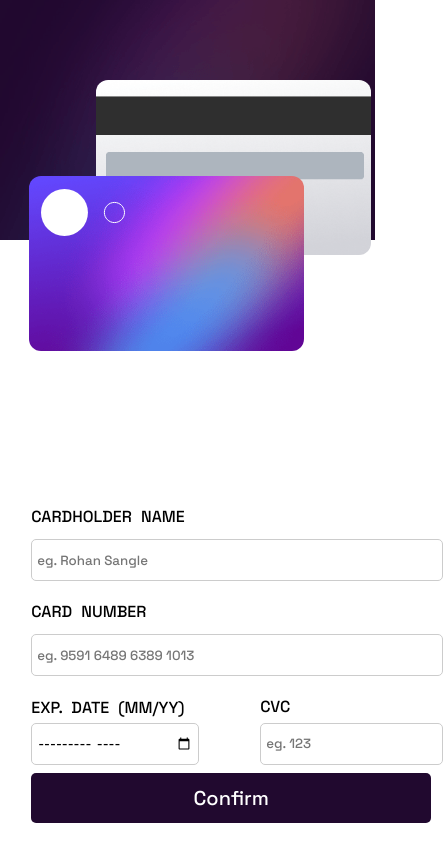
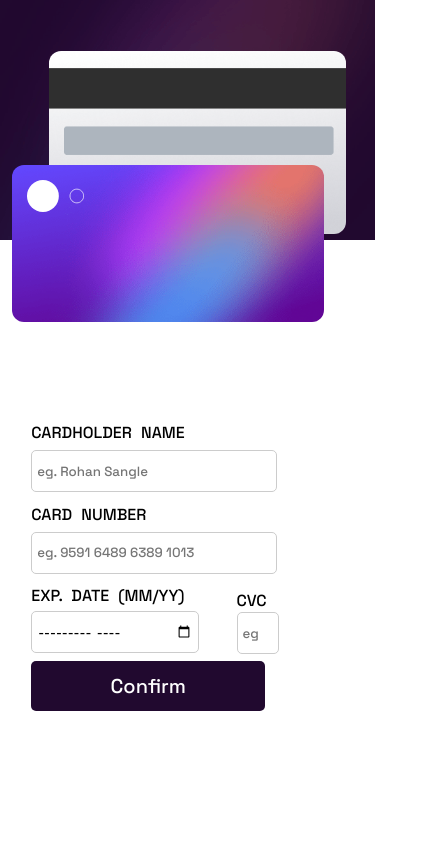
Before and after one commit to RohanSangle/card_details_form, a React (Create React App) app: page / in a window 390 px wide. Shown: the whole page, 443 px wide, since content can reach past the window. Built offline with nearby package versions, Linux system fonts and the light colour scheme.

Commit message:
Completed

```diff
--- a/src/App.css
+++ b/src/App.css
@@ -1,8 +1,9 @@
 .container{
-  position: relative;
+  position: absolute;
+  height: 100%;
+  overflow-y: hidden;
 
 }
-
 
 .cards{
   position: absolute;
@@ -10,13 +11,13 @@
   column-gap: 50px;
   left: 15%;
   display: grid;
-  top: 25%;
+  top: 15%;
 }
 
 .form{
   position: absolute;
-  top: 40%;
-  left: 65%;
+  top: 22%;
+  left: 60%;
   width: 400px;
   height: 300px;
   display: flex;
@@ -47,8 +48,8 @@
 
 @media(min-width:1024px){
   .frontcard, .backcard{
-    width: 400px;
-    height: 200px;
+    width: 330px;
+    height: 180px;
     border-radius: 12px;
     position: relative;
 
@@ -57,32 +58,100 @@
 
 @media(max-width:500px){
   .frontcard{
-    width: 250px;
-    height: 150px;
+    max-width: 100%;
+    max-height: 50%;
     border-radius: 12px;
     position: relative;
-    left: -12%;
-    top: -20%;
+    left: -15%;
+    top: 15%;
     z-index: 10;
-
   }
   .backcard{
-    width: 250px;
-    height: 150px;
+    width: 85%;
+    height: 60%;
     border-radius: 12px;
     position: absolute;
-    top: -75%;
-    left: -25%;
+    top: -30%;
+    left: -35%;
+  }
 
+  .cards{
+    position: absolute;
+    width: 80%;
+    height: 30%;
+    left: 15%;
+    display: grid;
+    top: 15%;
+  }
+
+  .cardlogo{
+    position: relative;
+    height: 25%;
+  }
+
+  .cardnumber{
+    top: -10%;
+    display: inline;
+    color: white;
+    width: 100%;
+    word-spacing: 8px;
+    letter-spacing: 3px;
+    font-weight: 300;
+    font-size: medium;
+    position: relative;
+  }
+
+  .flex{
+    color: white;
+    display:flex;
+    margin-top: -5%;
+    justify-content: space-between;
+    text-transform: uppercase;
+    letter-spacing: 3px;
+    width: 90%;
+    font-weight: 100;
+    font-size:smaller;
+    position: relative;
+  }
+
+  .noflex{
+    display:inline;
+    margin-top: -5%;
+    width: 40%;
+    font-weight: 100;
+    font-size:smaller;
+    position: relative;
+  }
+
+  .backcredentials{
+    color: white;
+    display: inline;
+    top: -6%;
+    justify-content: space-between;
+    flex-direction: column;
+    font-size:small;
+    position: relative;
   }
 
   .form{
     position: absolute;
-    top: 60%;
+    top: 50%;
     left: 8%;
-    width: 100px;
+    width: 60%;
     height: 300px;
-    display: flex;
+    display:inline-block;
+  }
+
+  .btn{
+    position: relative;
+    width: 60%;
+    display:inline;
+  }
+
+  .thankyouform{
+    position: relative;
+    top: 20%;
+    display:inline-block;
   }
 }
 
@@ -90,10 +159,10 @@
   margin-top: 15%;
   display: flex;
   color: white;
-  /* justify-content: center; */
   word-spacing: 8px;
   letter-spacing: 3px;
   font-weight: 400;
+  position: relative;
 }
 
 .credentials{
@@ -104,17 +173,15 @@
   text-transform: uppercase;
   letter-spacing: 5px;
   font-size:small;
-
 }
 
 .backcredentials{
   color: white;
   display: flex;
-  margin-top: 22%;
+  margin-top: 23%;
   justify-content: space-between;
   flex-direction: column;
-  margin-left: 85%;
-
+  margin-left: 86%;
 }
 
 .expiry{
@@ -122,14 +189,12 @@
   justify-content: space-between;
   align-items: center;
   gap: 50px;
-  /* margin-bottom: 10px; */
 }
 
 .btn{
   position: relative;
   top: 80%;
-  /* left: 35%; */
-  width: 400px;
+  width: 100%;
   height: 50px;
   background-color: hsl(278, 68%, 11%);
   color: white;
@@ -140,10 +205,9 @@
 }
 
 .thankyouform{
-  position: absolute;
+  position: relative;
   top: 10%;
-  /* left: 2%; */
-  width: 400px;
+  width: 100%;
   height: 300px;
   display: flex;
   flex-direction: column;
@@ -163,10 +227,9 @@
 }
 
 .btn2{
-  position: absolute;
-  top: 80%;
-  /* left: 35%; */
-  width: 400px;
+  position: relative;
+  top: 12%;
+  width: 100%;
   height: 50px;
   background-color: hsl(278, 68%, 11%);
   color: white;
@@ -175,7 +238,6 @@
   font-size: 20px;
   cursor: pointer;
 }
-
 
 form label{
   display: block;
--- a/src/App.js
+++ b/src/App.js
@@ -26,12 +26,12 @@ function App() {
       <div>
         <div className="cards">
           <article className='frontcard'>
-            <img src={cardlogo} alt='' />
+            <img src={cardlogo} alt='' className='cardlogo' />
             <div >
               <h2 className='cardnumber'>{cardNumber}</h2>
               <ul className='credentials'>
-                <h3>{name}</h3>
-                <h3>{date}</h3>
+                <h3 className='flex'>{name}</h3>
+                <h3 className='noflex'>{date}</h3>
               </ul>
             </div>
           </article>
```
Also changed, not shown: 2 other files (tests, documents, lock files or other folders).
